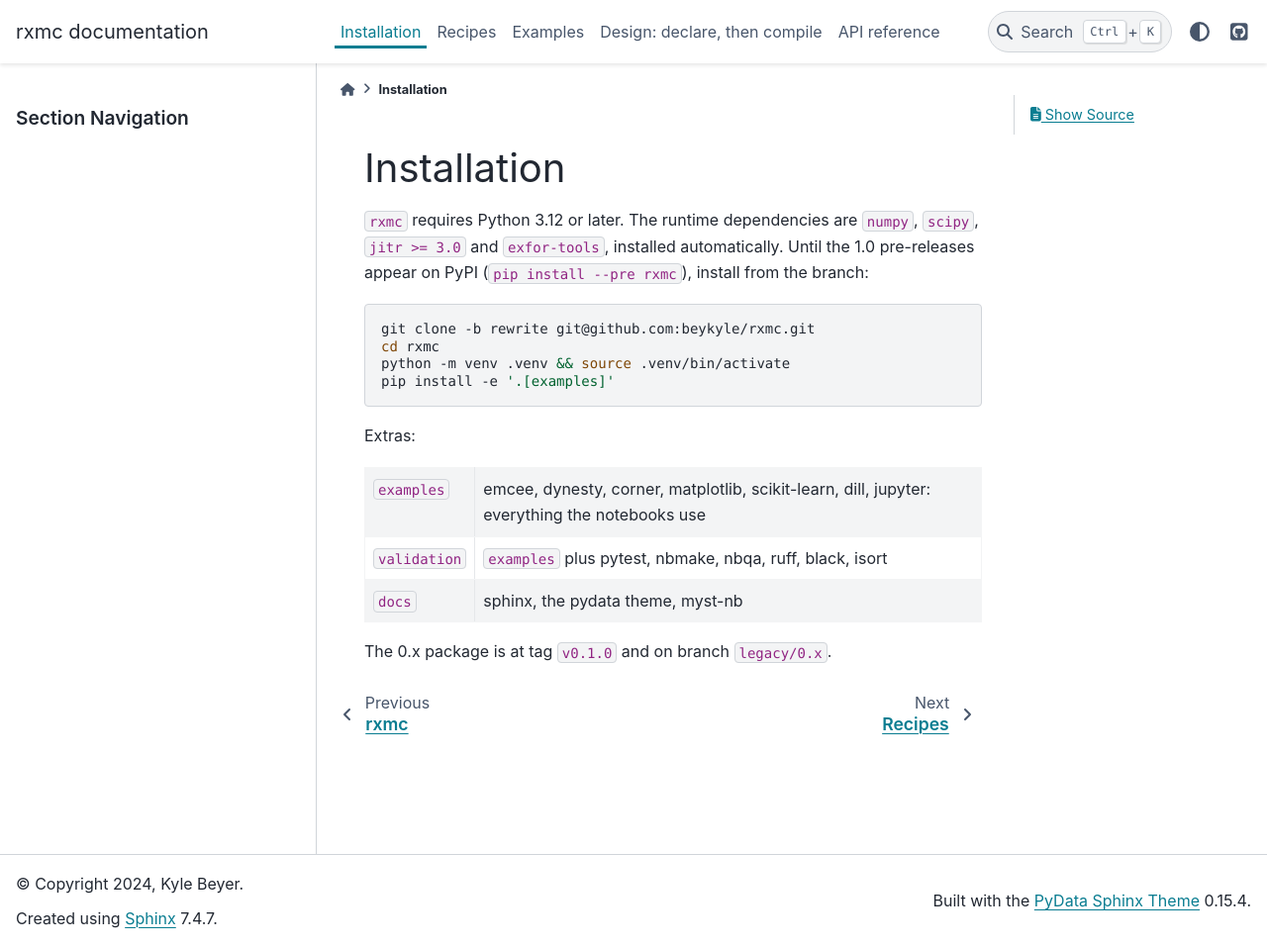
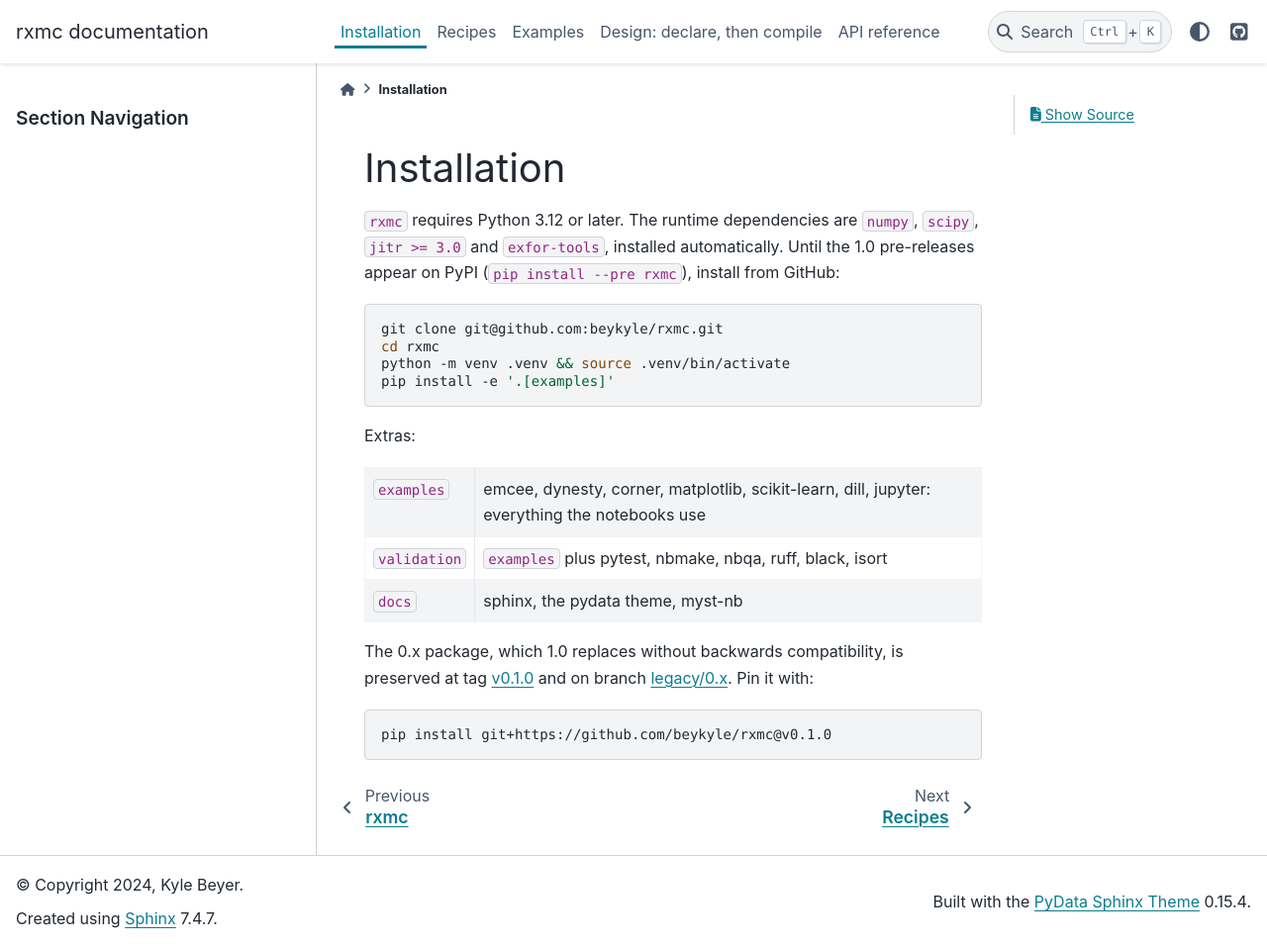
Before and after one commit to beykyle/rxmc, a Sphinx documentation site: the page built from docs/installation.rst, in a window 1280 px wide and 957 px high. Shown: the whole window at 99% size. Built offline with Sphinx 7.4.7 and the PyData theme 0.15.4, drawn with Linux system fonts in a browser that asks for light colours; pages that are not in the unit, such as notebooks, are missing from menus; the version number could not be read and is left out.

Commit message:
Word the install notes for 1.0 on main and guard the PyPI workflow
- README, the docs index and installation pages and the package docstring
  no longer say 1.0 lives on the rewrite branch, and they say how to pin 0.x
  at tag v0.1.0 (branch legacy/0.x)
- publish.yml publishes only v1 and later tags, and refuses a tag that does
  not name the version setuptools_scm builds

```diff
--- a/docs/index.rst
+++ b/docs/index.rst
@@ -12,8 +12,10 @@ calibration driven by external samplers (emcee, dynesty, black-box-bayes).
 - :doc:`design` is the maintainer's description of the library.
 - :doc:`api` is the reference.
 
-The 1.0 rewrite lives on the ``rewrite`` branch until its release; the 0.x
-package is preserved at tag ``v0.1.0`` and on branch ``legacy/0.x``.
+This is ``rxmc`` 1.0, a rewrite that does not run 0.x code.  The 0.x package
+is preserved at tag `v0.1.0 <https://github.com/beykyle/rxmc/tree/v0.1.0>`_
+and on branch `legacy/0.x <https://github.com/beykyle/rxmc/tree/legacy/0.x>`_;
+:doc:`installation` says how to pin it.
 
 .. toctree::
    :maxdepth: 1
--- a/docs/installation.rst
+++ b/docs/installation.rst
@@ -4,11 +4,11 @@ Installation
 ``rxmc`` requires Python 3.12 or later.  The runtime dependencies are
 ``numpy``, ``scipy``, ``jitr >= 3.0`` and ``exfor-tools``, installed
 automatically.  Until the 1.0 pre-releases appear on PyPI (``pip install
---pre rxmc``), install from the branch:
+--pre rxmc``), install from GitHub:
 
 .. code-block:: bash
 
-   git clone -b rewrite git@github.com:beykyle/rxmc.git
+   git clone git@github.com:beykyle/rxmc.git
    cd rxmc
    python -m venv .venv && source .venv/bin/activate
    pip install -e '.[examples]'
@@ -22,4 +22,11 @@ Extras:
 ``docs``         sphinx, the pydata theme, myst-nb
 ===============  =============================================================
 
-The 0.x package is at tag ``v0.1.0`` and on branch ``legacy/0.x``.
+The 0.x package, which 1.0 replaces without backwards compatibility, is
+preserved at tag `v0.1.0 <https://github.com/beykyle/rxmc/tree/v0.1.0>`_ and
+on branch `legacy/0.x <https://github.com/beykyle/rxmc/tree/legacy/0.x>`_.
+Pin it with:
+
+.. code-block:: bash
+
+   pip install git+https://github.com/beykyle/rxmc@v0.1.0
--- a/src/rxmc/__init__.py
+++ b/src/rxmc/__init__.py
@@ -1,7 +1,7 @@
 """rxmc: Bayesian calibration of reaction models with composable error models.
 
-The 1.0 rewrite is in progress on this branch; see ``docs/groundup_design.md``
-for the design and ``docs/recipes.md`` for the supported use cases.
+See ``docs/design.md`` for the design and ``docs/recipes.md`` for the
+supported use cases.
 """
 
 from . import constraint as constraint
```
Also changed, not shown: README.md (+7 -2 lines), 1 other file.
